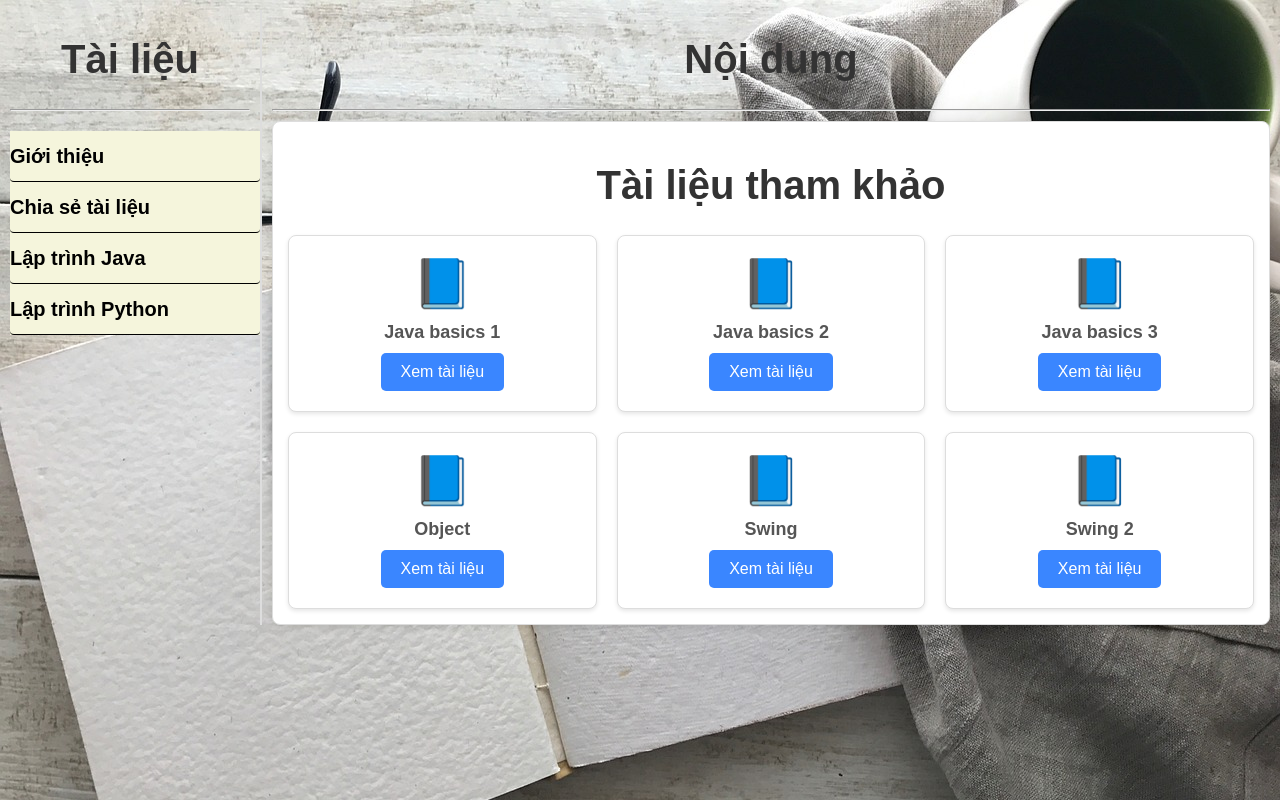
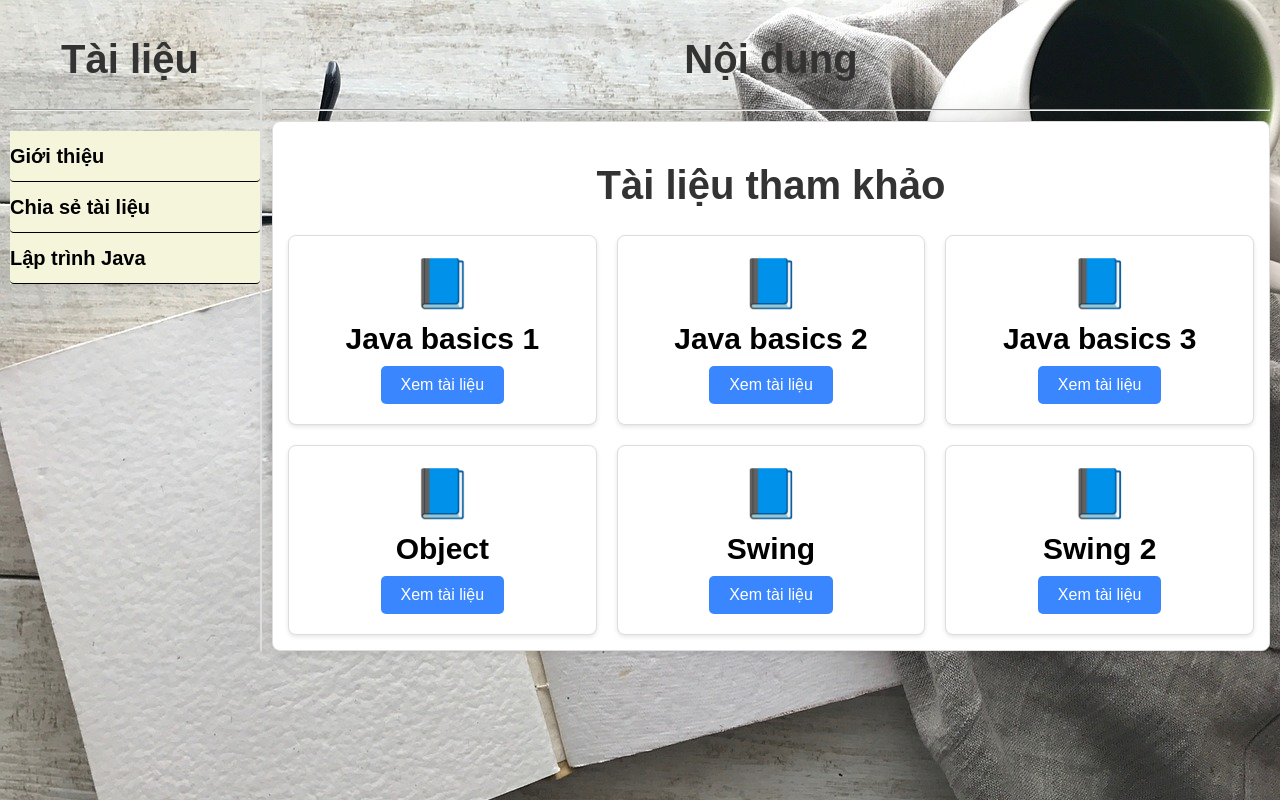
Before and after one commit to LaiThiHoa/Lab3, a plain HTML site: page index.html in a window 1280 px wide. Both pictures are taken after a click on the link "Lập trình Java". Drawn offline with Linux system fonts and the light colour scheme.

Commit message:
commit 4

```diff
--- a/index.html
+++ b/index.html
@@ -31,9 +31,6 @@
               </li>
               <li>
                 <a href="#" onclick="showContent('java')">Lập trình Java</a>
-              </li>
-              <li>
-                <a href="#" onclick="showContent('python')">Lập trình Python</a>
               </li>
             </ul>
           </div>
@@ -156,13 +153,8 @@
                     </div>
                 </div>
             </div>
-            <div id="python" class="content" style="display: none;">
-              <p>Đây là nội dung phần Lập trình Python.</p>
-          </div>
         </div>
       </header>
-      <div class="container"></div>
-      <footer class="footer"></footer>
     </div>
   </body>
 </html>
--- a/style.css
+++ b/style.css
@@ -166,42 +166,6 @@ iframe {
   border: none;
   margin-top: 20px;
 }
-/* a{
-  color:#888;
-  text-decoration:none;
-
-}
-a:hover{
-  color: blue;
-}
-#java a{
-  max-height: 500px;
-  padding: 50px;
-  background-color: antiquewhite;
-  border-radius: 8px;
-  border-style:solid;
-
-  margin-right: 100px
-  ;
-}
-#java h1{
-  margin-bottom: 80px;
-} */
-/* .container {
-
-  margin: 0 auto;
-  background: #fff;
-  padding: 20px;
-  box-shadow: 0 4px 8px rgba(0, 0, 0, 0.1);
-  border-radius: 8px;
-  text-align: center;
-} */
-
-/* h1 {
-  margin-bottom: 20px;
-  font-size: 24px;
-  color: #333;
-} */
 
 .materials-grid {
   display: grid;
@@ -231,9 +195,10 @@ a:hover{
 }
 
 h2 {
-  font-size: 18px;
+  font-size: 30px;
   margin: 10px 0;
-  color: #555;
+  color: black;
+  text-align: center;
 }
 
 button {
```
